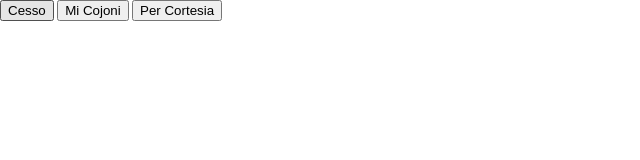
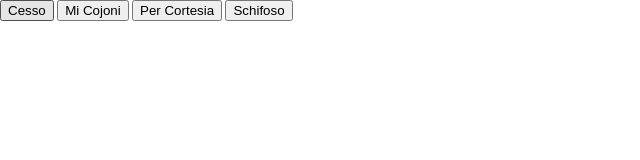
Before and after one commit to Soundboardino/Soundboard, a plain HTML site: page index.html in a window 1280 px wide. Shown: the whole page, without its empty margins (0-640 px from the left). Drawn offline with Linux system fonts and the light colour scheme.

Commit message:
Update index.html

```diff
--- a/index.html
+++ b/index.html
@@ -26,10 +26,12 @@
 	<audio id="cesso" src="./cesso.mp3"></audio>
 	<audio id="cojoni" src="./cojoni.mp3"></audio>
 	<audio id="cortesia" src="./cortesia.mp3"></audio>
+	<audio id="schifoso" src="./schifoso.mp3"></audio>
 
 	<button onclick="document.getElementById('cesso').play()">Cesso</button>
 	<button onclick="document.getElementById('cojoni').play()">Mi Cojoni</button>
 	<button onclick="document.getElementById('cortesia').play()">Per Cortesia</button>
+	<button onclick="document.getElementById('schifoso').play()">Schifoso</button>
 
 </body>
 
```
